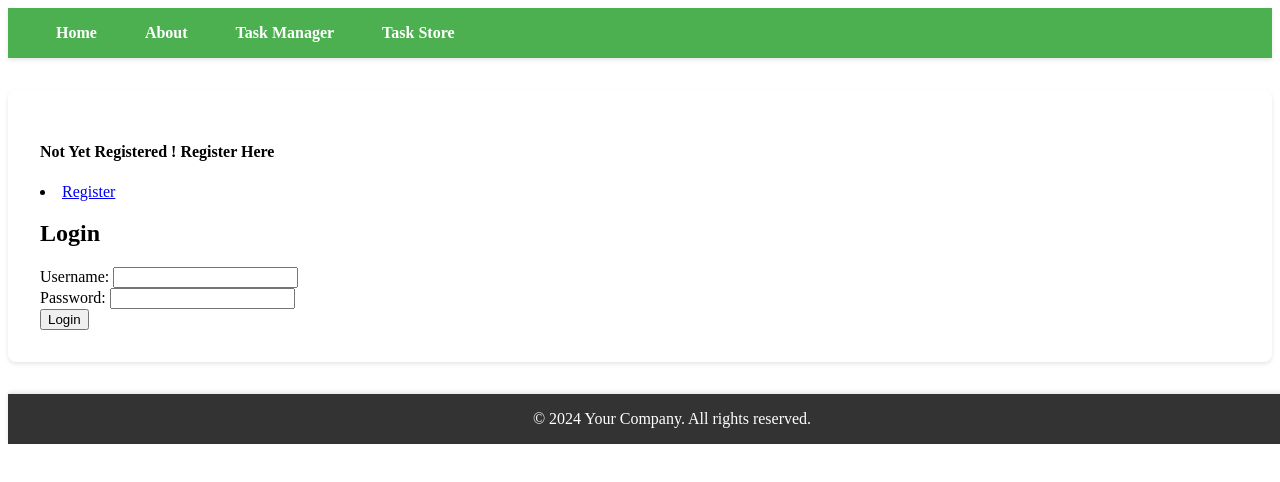
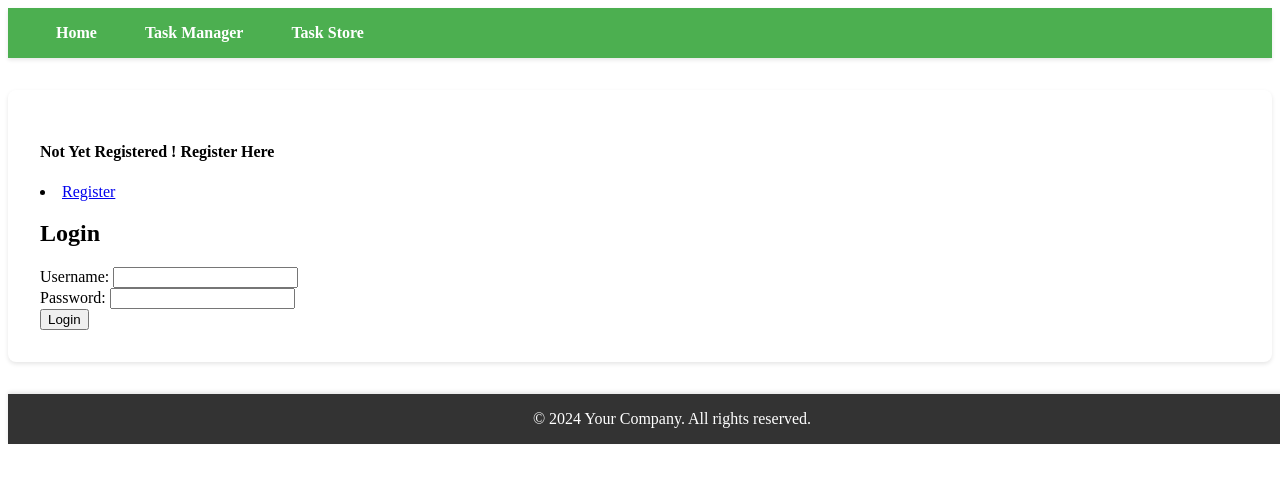
Before and after one commit to Hskapoor/Task, a SvelteKit app: page / in a window 1280 px wide. Shown: the top 482 px of the page. Built offline with nearby package versions, Linux system fonts and the light colour scheme.

Commit message:
Update +layout.svelte

```diff
--- a/src/routes/+layout.svelte
+++ b/src/routes/+layout.svelte
@@ -9,7 +9,7 @@
     <nav>
         <ul>
             <li><a href="/" on:click|preventDefault={() => goto('/')}>Home</a></li>
-            <li><a href="/about" on:click|preventDefault={() => goto('/about')}>About</a></li>
+       <!--      <li><a href="/about" on:click|preventDefault={() => goto('/about')}>About</a></li>-->
             <li><a href="/tasks" on:click|preventDefault={() => goto('/tasks')}>Task Manager</a></li>
             <li><a href="/tasksStore" on:click|preventDefault={() => goto('/tasksStore')}>Task Store</a></li>
          <!--   <li><a href="/register" on:click|preventDefault={() => goto('/register')}>Register</a></li>-->
```
